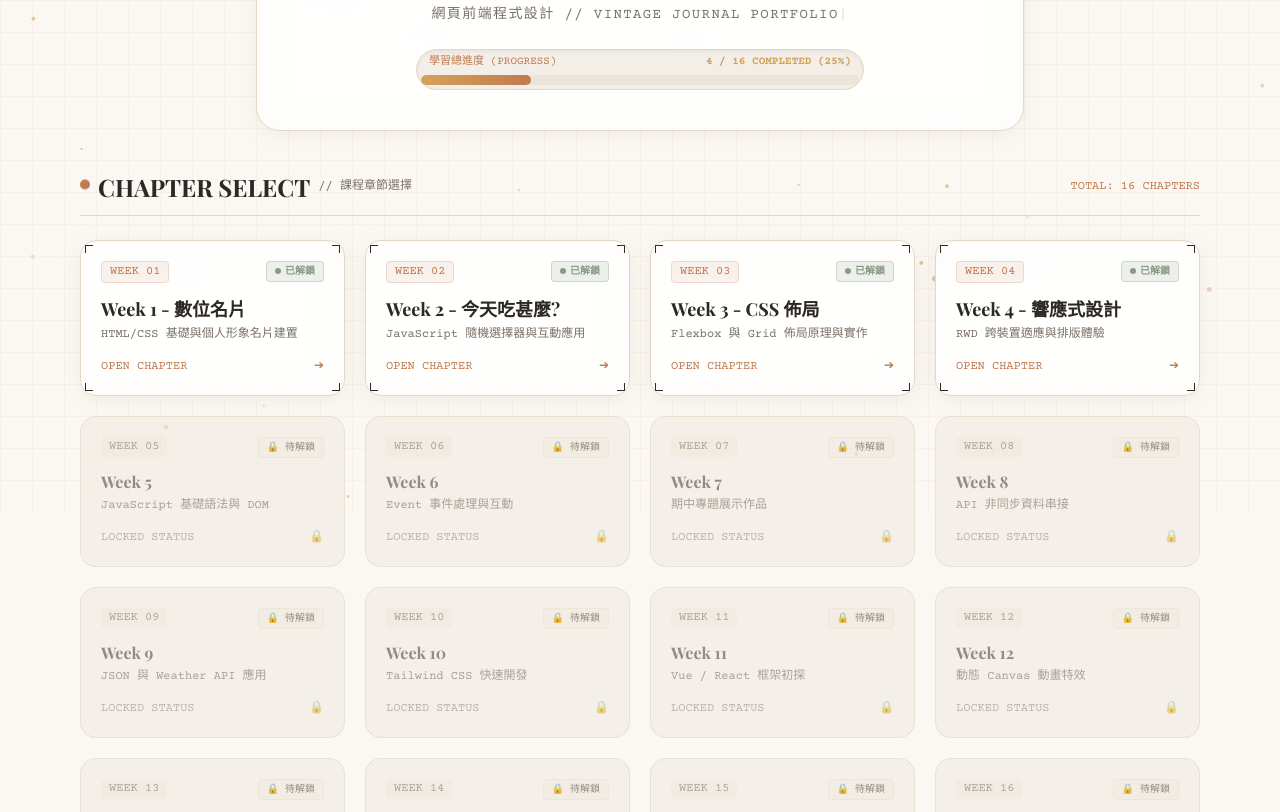
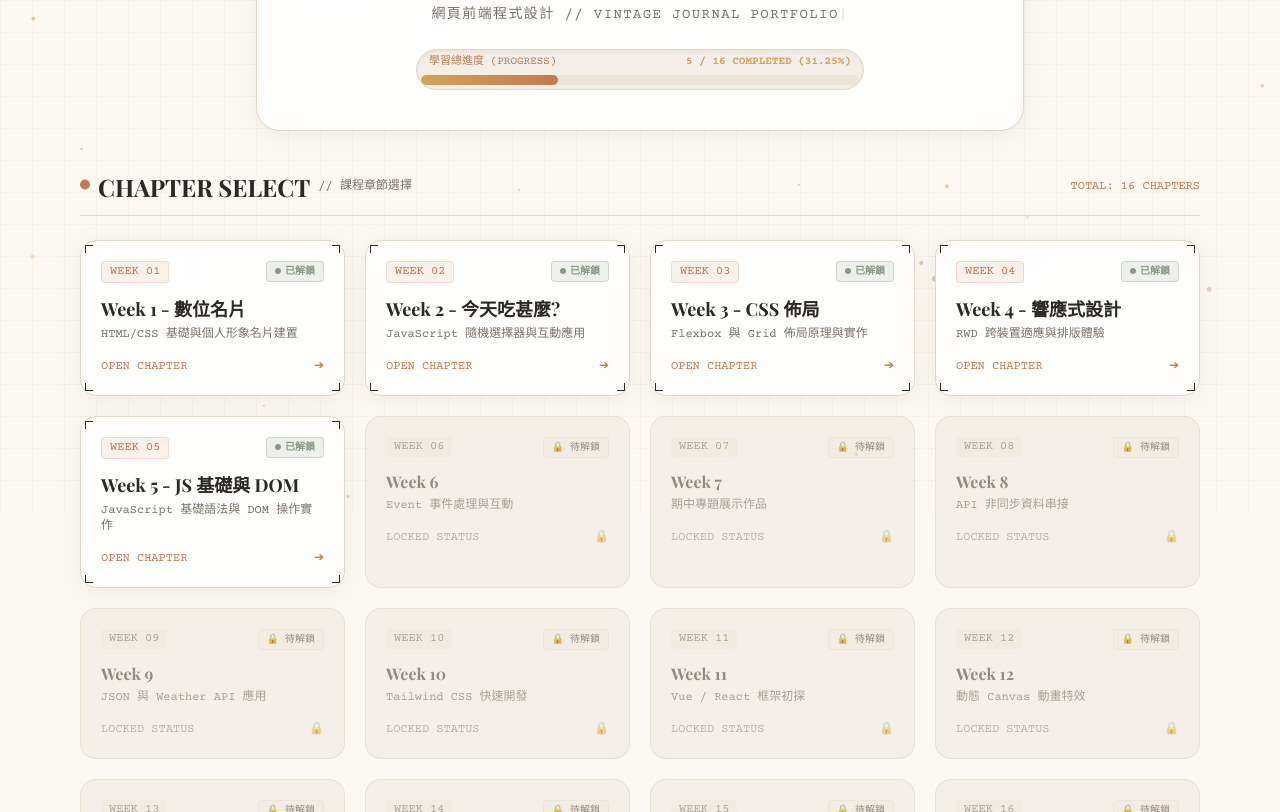
Before and after one commit to s26122162-sheng/10-12_Sheng, a plain HTML site: page index.html in a window 1280 px wide. Shown: the part 288-1100 px from the top of the page. Drawn offline with nearby package versions, Linux system fonts and the light colour scheme; a web font is replaced by a local one.

Commit message:
Update index.html

```diff
--- a/index.html
+++ b/index.html
@@ -213,10 +213,10 @@
             <div class="w-full max-w-md mx-auto bg-vintage-locked/80 rounded-full p-1 border border-vintage-border shadow-inner">
                 <div class="flex justify-between text-[11px] font-mono px-2 mb-1 text-vintage-muted">
                     <span class="text-vintage-accent">學習總進度 (PROGRESS)</span>
-                    <span class="text-vintage-gold font-bold">4 / 16 COMPLETED (25%)</span>
+                    <span class="text-vintage-gold font-bold">5 / 16 COMPLETED (31.25%)</span>
                 </div>
                 <div class="w-full bg-vintage-border/40 h-2.5 rounded-full overflow-hidden relative">
-                    <div class="bg-gradient-to-r from-vintage-gold to-vintage-accent h-full rounded-full transition-all duration-1000 shadow-sm" style="width: 25%"></div>
+                    <div class="bg-gradient-to-r from-vintage-gold to-vintage-accent h-full rounded-full transition-all duration-1000 shadow-sm" style="width: 31.25%"></div>
                 </div>
             </div>
         </header>
@@ -275,7 +275,7 @@
                     </div>
                 </a>
 
-                 <!-- BUTTON 3: UNLOCKED -->
+                <!-- BUTTON 3: UNLOCKED -->
                 <a href="w3/index.html" onmouseenter="playHoverSFX()" onclick="triggerClickBurst(event); playClickSFX();" class="card-active vintage-panel rounded-2xl p-5 border border-vintage-border block relative group">
                     <div class="vintage-corner v-tl"></div>
                     <div class="vintage-corner v-tr"></div>
@@ -317,6 +317,27 @@
                     </div>
                 </a>
 
+                <!-- BUTTON 5: UNLOCKED -->
+                <a href="w5/index.html" onmouseenter="playHoverSFX()" onclick="triggerClickBurst(event); playClickSFX();" class="card-active vintage-panel rounded-2xl p-5 border border-vintage-border block relative group">
+                    <div class="vintage-corner v-tl"></div>
+                    <div class="vintage-corner v-tr"></div>
+                    <div class="vintage-corner v-bl"></div>
+                    <div class="vintage-corner v-br"></div>
+
+                    <div class="flex justify-between items-start mb-3">
+                        <span class="font-mono text-xs text-vintage-accent bg-vintage-accent/10 px-2 py-0.5 rounded border border-vintage-accent/20">WEEK 05</span>
+                        <span class="inline-flex items-center gap-1 font-mono text-[10px] text-vintage-sage font-bold bg-vintage-sage/15 px-2 py-0.5 rounded border border-vintage-sage/30">
+                            <span class="w-1.5 h-1.5 rounded-full bg-vintage-sage"></span> 已解鎖
+                        </span>
+                    </div>
+                    <h3 class="text-lg font-serif font-bold text-vintage-text group-hover:text-vintage-accent transition mb-1">Week 5 - JS 基礎與 DOM</h3>
+                    <p class="text-xs text-vintage-muted font-mono mb-4">JavaScript 基礎語法與 DOM 操作實作</p>
+                    <div class="flex items-center justify-between font-mono text-xs text-vintage-accent group-hover:translate-x-1.5 transition-transform duration-300">
+                        <span>OPEN CHAPTER</span>
+                        <span>➔</span>
+                    </div>
+                </a>
+
             </div>
         </section>
     </main>
@@ -340,10 +361,9 @@
             }
         }
 
-        // --- 2. GENERATE LOCKED BUTTONS 5 TO 16 ---
+        // --- 2. GENERATE LOCKED BUTTONS 6 TO 16 ---
         const missionGrid = document.getElementById('missionGrid');
         const upcomingTitles = [
-            "JavaScript 基礎語法與 DOM",
             "Event 事件處理與互動",
             "期中專題展示作品",
             "API 非同步資料串接",
@@ -357,8 +377,8 @@
             "課程結業與未來展望"
         ];
 
-        for (let i = 5; i <= 16; i++) {
-            const titleIndex = i - 5;
+        for (let i = 6; i <= 16; i++) {
+            const titleIndex = i - 6;
             const weekNum = i < 10 ? `0${i}` : i;
             const titleText = upcomingTitles[titleIndex] || `關卡 ${i} - 待定主題`;
 
```
